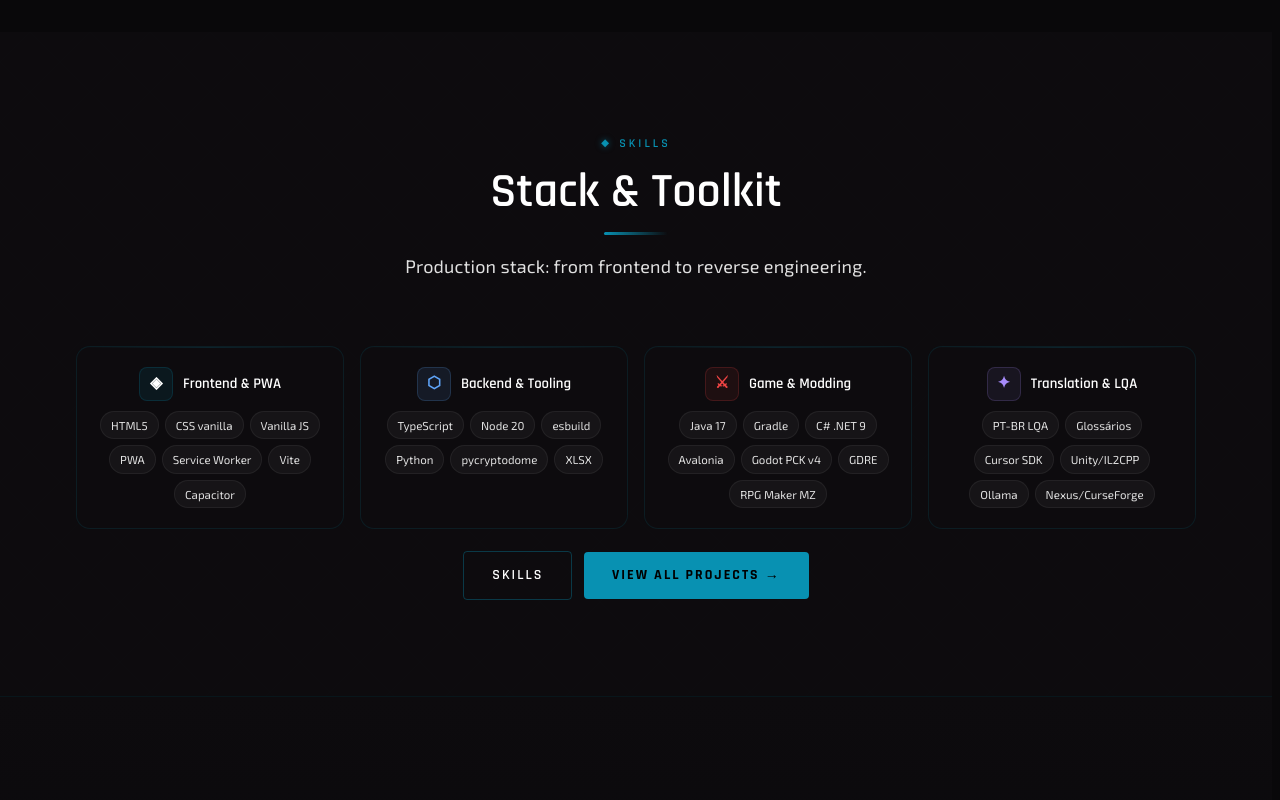
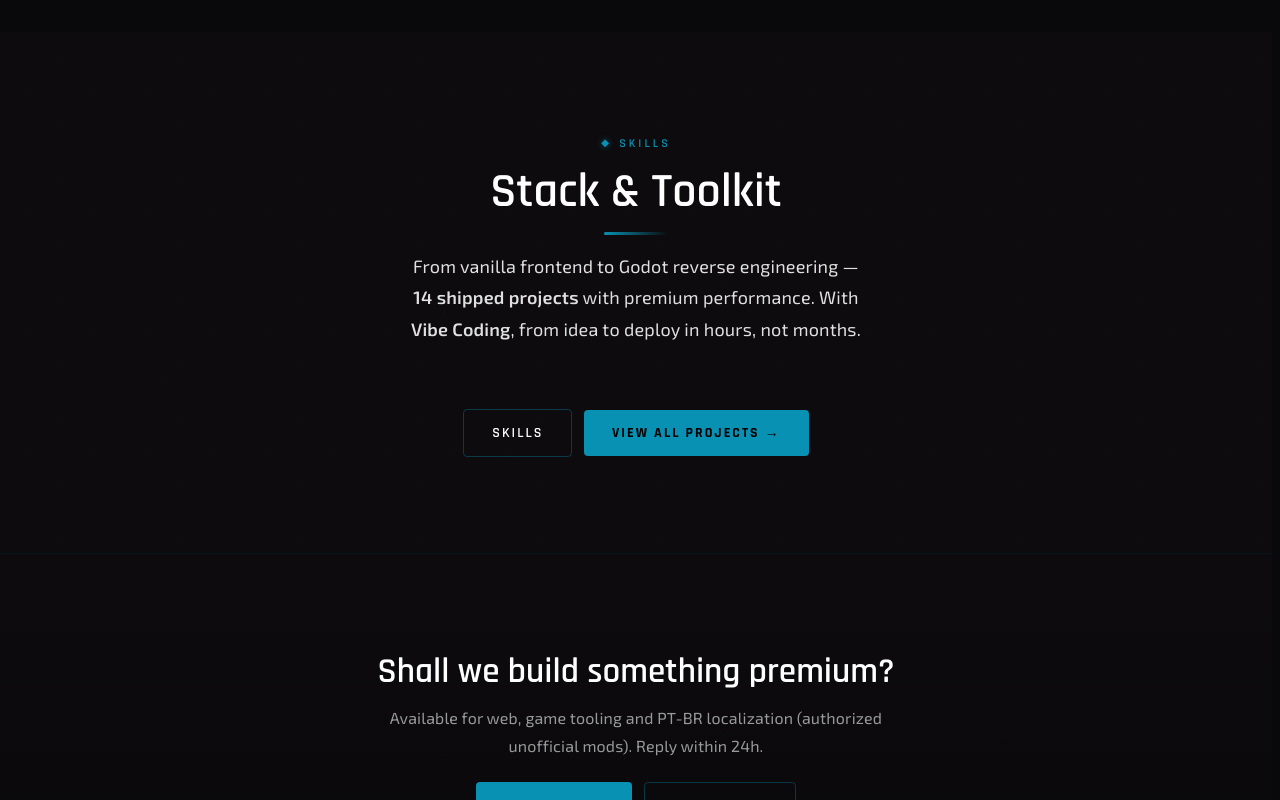
Before and after one commit to Necromante96Official/MeuPortfolioOficial, a plain HTML site: page index.html in a window 1280 px wide. Shown: the part 2401-3201 px from the top of the page. Drawn offline with Linux system fonts and the light colour scheme; some icons are missing.

Commit message:
Update 29

```diff
--- a/i18n/en.json
+++ b/i18n/en.json
@@ -73,7 +73,7 @@
   "about.who.title": "Who I am",
   "skills.kicker": "Skills",
   "skills.title": "Stack & <span>Toolkit</span>",
-  "skills.subtitle": "Production stack: from frontend to reverse engineering.",
+  "skills.subtitle": "From vanilla frontend to Godot reverse engineering — <b>14 shipped projects</b> with premium performance. With <b>Vibe Coding</b>, from idea to deploy in hours, not months.",
   "skills.frontend": "Frontend & PWA",
   "skills.frontend.desc": "Fast, accessible, offline-first interfaces.",
   "skills.frontend.proof": "Proof: Finance Control PWA (build 281, MIT), FisioHub (Physiotherapy Clinic of ESEFID at UFRGS) SPA + 3 extensions, RPG Skills vanilla 11-page site.",
--- a/i18n/pt-BR.json
+++ b/i18n/pt-BR.json
@@ -73,7 +73,7 @@
   "about.who.title": "Quem sou",
   "skills.kicker": "Competências",
   "skills.title": "Stack & <span>Ferramentas</span>",
-  "skills.subtitle": "Tecnologias que uso em produção: do frontend ao reverse engineering.",
+  "skills.subtitle": "Do frontend vanilla ao reverse engineering Godot — <b>14 projetos em produção</b> com performance premium. Com <b>Vibe Coding</b>, da ideia ao deploy em horas, não em meses.",
   "skills.frontend": "Frontend & PWA",
   "skills.frontend.desc": "Interfaces rápidas, acessíveis e offline-first.",
   "skills.frontend.proof": "Prova: Controle Financeiro PWA (build 281, MIT), FisioHub (Clínica de Fisioterapia da ESEFID da UFRGS) SPA + 3 extensões, RPG Skills Site vanilla 11 páginas.",
--- a/index.html
+++ b/index.html
@@ -257,29 +257,11 @@
     <div class="section-texture"></div>
     <div class="container" style="position:relative; z-index:1;">
       <div class="section-header reveal">
-        <div class="section-label" data-i18n="skills.kicker">Competências</div>
-        <h2 class="section-title center" data-i18n="skills.title">Stack & <span style="color:var(--gold);">Ferramentas</span></h2>
-        <p class="section-subtitle" style="margin:0 auto;" data-i18n="skills.subtitle">Tecnologias que uso em produção, do frontend ao reverse engineering.</p>
-      </div>
-      <div class="skills-grid reveal">
-        <div class="skill-card">
-          <h4><span class="icon">◈</span> <span data-i18n="skills.frontend">Frontend & PWA</span></h4>
-          <div class="skill-tags"><span>HTML5</span><span>CSS vanilla</span><span>Vanilla JS</span><span>PWA</span><span>Service Worker</span><span>Vite</span><span>Capacitor</span></div>
-        </div>
-        <div class="skill-card">
-          <h4><span class="icon" style="background:rgba(96,165,250,0.10); border-color:rgba(96,165,250,0.18); color:var(--blue);">⬡</span> <span data-i18n="skills.backend">Backend & Tooling</span></h4>
-          <div class="skill-tags"><span>TypeScript</span><span>Node 20</span><span>esbuild</span><span>Python</span><span>pycryptodome</span><span>XLSX</span></div>
-        </div>
-        <div class="skill-card">
-          <h4><span class="icon" style="background:rgba(239,68,68,0.08); border-color:rgba(239,68,68,0.18); color:var(--red);">⚔</span> <span data-i18n="skills.game">Game & Modding</span></h4>
-          <div class="skill-tags"><span>Java 17</span><span>Gradle</span><span>C# .NET 9</span><span>Avalonia</span><span>Godot PCK v4</span><span>GDRE</span><span>RPG Maker MZ</span></div>
-        </div>
-        <div class="skill-card">
-          <h4><span class="icon" style="background:rgba(167,139,250,0.08); border-color:rgba(167,139,250,0.18); color:var(--purple);">✦</span> <span data-i18n="skills.translation">Tradução & LQA</span></h4>
-          <div class="skill-tags"><span>PT-BR LQA</span><span>Glossários</span><span>Cursor SDK</span><span>Unity/IL2CPP</span><span>Ollama</span><span>Nexus/CurseForge</span></div>
-        </div>
-      </div>
-      <div style="text-align:center; margin-top:22px;" class="reveal">
+         <div class="section-label" data-i18n="skills.kicker">Competências</div>
+         <h2 class="section-title center" data-i18n="skills.title">Stack & <span style="color:var(--gold);">Ferramentas</span></h2>
+         <p class="section-subtitle" style="margin:0 auto;" data-i18n="skills.subtitle">Tecnologias que uso em produção, do frontend ao reverse engineering.</p>
+       </div>
+       <div style="text-align:center; margin-top:22px;" class="reveal">
         <a href="paginas/competencias.html" class="btn btn-outline" data-i18n="nav.skills">Competências</a>
         <a href="projetos-site/index.html" class="btn btn-primary" style="margin-left:8px;" data-i18n="projects.viewAll">Ver todos os projetos →</a>
       </div>
--- a/js/i18n-data.js
+++ b/js/i18n-data.js
@@ -74,7 +74,7 @@ window.I18N_FALLBACK = {
   "about.who.title": "Quem sou",
   "skills.kicker": "Competências",
   "skills.title": "Stack & <span>Ferramentas</span>",
-  "skills.subtitle": "Tecnologias que uso em produção: do frontend ao reverse engineering.",
+  "skills.subtitle": "Do frontend vanilla ao reverse engineering Godot — <b>14 projetos em produção</b> com performance premium. Com <b>Vibe Coding</b>, da ideia ao deploy em horas, não em meses.",
   "skills.frontend": "Frontend & PWA",
   "skills.frontend.desc": "Interfaces rápidas, acessíveis e offline-first.",
   "skills.frontend.proof": "Prova: Controle Financeiro PWA (build 281, MIT), FisioHub (Clínica de Fisioterapia da ESEFID da UFRGS) SPA + 3 extensões, RPG Skills Site vanilla 11 páginas.",
@@ -251,7 +251,7 @@ window.I18N_FALLBACK = {
   "about.who.title": "Who I am",
   "skills.kicker": "Skills",
   "skills.title": "Stack & <span>Toolkit</span>",
-  "skills.subtitle": "Production stack: from frontend to reverse engineering.",
+  "skills.subtitle": "From vanilla frontend to Godot reverse engineering — <b>14 shipped projects</b> with premium performance. With <b>Vibe Coding</b>, from idea to deploy in hours, not months.",
   "skills.frontend": "Frontend & PWA",
   "skills.frontend.desc": "Fast, accessible, offline-first interfaces.",
   "skills.frontend.proof": "Proof: Finance Control PWA (build 281, MIT), FisioHub (Physiotherapy Clinic of ESEFID at UFRGS) SPA + 3 extensions, RPG Skills vanilla 11-page site.",
--- a/js/projects-data.js
+++ b/js/projects-data.js
@@ -31,7 +31,7 @@ window.PROJECTS = [
     category: "tool",
     icon: "📥",
     color: "#06b6d4",
-    destaque: false,
+    destaque: true,
     private: false,
     links: { github: "", demo: "", docs: "" },
     thumb: "assets/img/fisiohub.webp",
@@ -57,7 +57,7 @@ window.PROJECTS = [
     category: "tool",
     icon: "🔔",
     color: "#a78bfa",
-    destaque: false,
+    destaque: true,
     private: false,
     links: { github: "", demo: "", docs: "" },
     thumb: "assets/img/fisiohub.webp",
```
Also changed, not shown: 1 other file.
